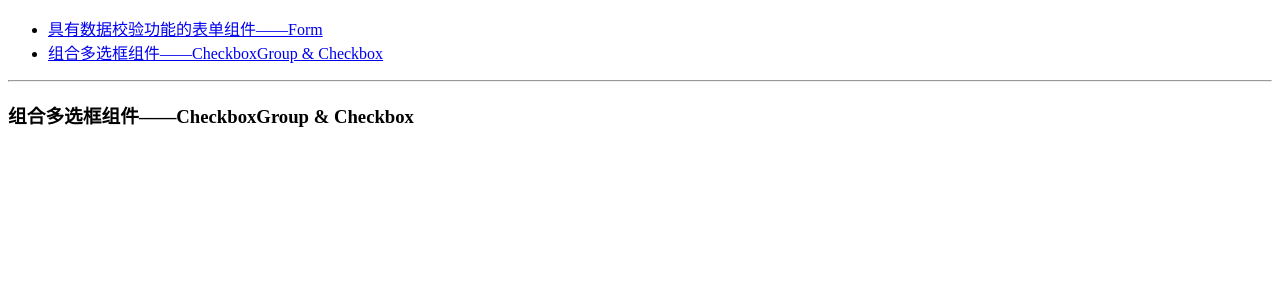
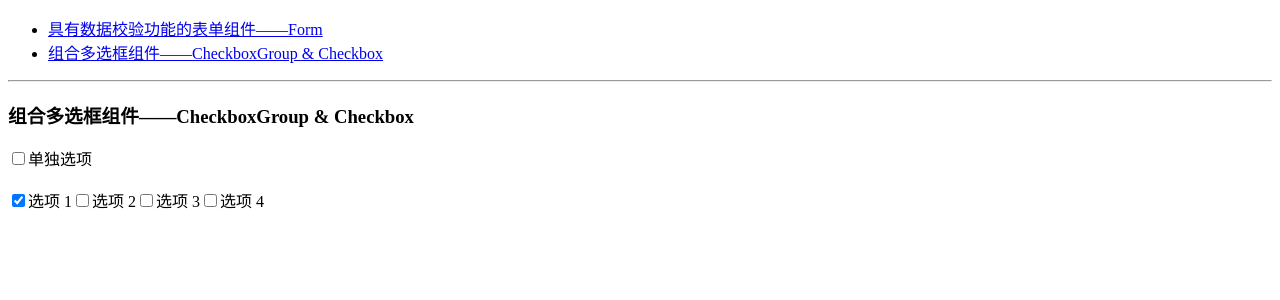
Before and after one commit to icarusion/vue-component-book, a Vue app: page /#/checkbox in a window 1280 px wide. Shown: the top 300 px of the page. Built offline with nearby package versions, Linux system fonts and the light colour scheme.

Commit message:
add checkbox

```diff
--- /dev/null
+++ b/src/components/checkbox/checkbox-group.vue
@@ -0,0 +1,58 @@
+<template>
+    <div>
+        <slot></slot>
+    </div>
+</template>
+<script>
+    import { findComponentsDownward } from '../../utils/assist';
+    import Emitter from '../../mixins/emitter';
+
+    export default {
+        name: 'iCheckboxGroup',
+        mixins: [ Emitter ],
+        props: {
+            value: {
+                type: Array,
+                default () {
+                    return [];
+                }
+            }
+        },
+        data () {
+            return {
+                currentValue: this.value,
+                childrens: []
+            };
+        },
+        methods: {
+            updateModel (update) {
+                this.childrens = findComponentsDownward(this, 'iCheckbox');
+                if (this.childrens) {
+                    const { value } = this;
+                    this.childrens.forEach(child => {
+                        child.model = value;
+
+                        if (update) {
+                            child.currentValue = value.indexOf(child.label) >= 0;
+                            child.group = true;
+                        }
+                    });
+                }
+            },
+            change (data) {
+                this.currentValue = data;
+                this.$emit('input', data);
+                this.$emit('on-change', data);
+                this.dispatch('iFormItem', 'on-form-change', data);
+            }
+        },
+        mounted () {
+            this.updateModel(true);
+        },
+        watch: {
+            value () {
+                this.updateModel(true);
+            }
+        }
+    };
+</script>
--- /dev/null
+++ b/src/components/checkbox/checkbox.vue
@@ -0,0 +1,104 @@
+<template>
+    <label>
+        <span>
+            <input
+                v-if="group"
+                type="checkbox"
+                :disabled="disabled"
+                :value="label"
+                v-model="model"
+                @change="change">
+            <input
+                v-else
+                type="checkbox"
+                :disabled="disabled"
+                :checked="currentValue"
+                @change="change">
+        </span>
+        <slot><span v-if="showSlot">{{ label }}</span></slot>
+    </label>
+</template>
+<script>
+    import { findComponentUpward } from '../../utils/assist';
+    import Emitter from '../../mixins/emitter';
+
+    export default {
+        name: 'iCheckbox',
+        mixins: [ Emitter ],
+        props: {
+            disabled: {
+                type: Boolean,
+                default: false
+            },
+            value: {
+                type: [String, Number, Boolean],
+                default: false
+            },
+            trueValue: {
+                type: [String, Number, Boolean],
+                default: true
+            },
+            falseValue: {
+                type: [String, Number, Boolean],
+                default: false
+            },
+            label: {
+                type: [String, Number, Boolean]
+            }
+        },
+        data () {
+            return {
+                model: [],
+                currentValue: this.value,
+                group: false,
+                showSlot: true,
+                parent: findComponentUpward(this, 'iCheckboxGroup'),
+            };
+        },
+        mounted () {
+            this.parent = findComponentUpward(this, 'iCheckboxGroup');
+            if (this.parent) {
+                this.group = true;
+            }
+
+            if (this.group) {
+                this.parent.updateModel(true);
+            } else {
+                this.updateModel();
+                this.showSlot = this.$slots.default !== undefined;
+            }
+        },
+        methods: {
+            change (event) {
+                if (this.disabled) {
+                    return false;
+                }
+
+                const checked = event.target.checked;
+                this.currentValue = checked;
+
+                const value = checked ? this.trueValue : this.falseValue;
+                this.$emit('input', value);
+
+                if (this.group) {
+                    this.parent.change(this.model);
+                } else {
+                    this.$emit('on-change', value);
+                    this.dispatch('iFormItem', 'on-form-change', value);
+                }
+            },
+            updateModel () {
+                this.currentValue = this.value === this.trueValue;
+            },
+        },
+        watch: {
+            value (val) {
+                if (val === this.trueValue || val === this.falseValue) {
+                    this.updateModel();
+                } else {
+                    throw 'Value should be trueValue or falseValue.';
+                }
+            }
+        }
+    };
+</script>
--- a/src/views/checkbox.vue
+++ b/src/views/checkbox.vue
@@ -2,10 +2,29 @@
     <div>
         <h3>组合多选框组件——CheckboxGroup & Checkbox</h3>
 
+        <i-checkbox v-model="single">单独选项</i-checkbox>
+
+        <br><br>
+
+        <i-checkbox-group v-model="multiple">
+            <i-checkbox label="option1">选项 1</i-checkbox>
+            <i-checkbox label="option2">选项 2</i-checkbox>
+            <i-checkbox label="option3">选项 3</i-checkbox>
+            <i-checkbox label="option4">选项 4</i-checkbox>
+        </i-checkbox-group>
     </div>
 </template>
 <script>
+    import iCheckboxGroup from '../components/checkbox/checkbox-group.vue';
+    import iCheckbox from '../components/checkbox/checkbox.vue';
+
     export default {
-
+        components: { iCheckboxGroup, iCheckbox },
+        data () {
+            return {
+                single: false,
+                multiple: ['option1']
+            }
+        }
     }
 </script>
```
